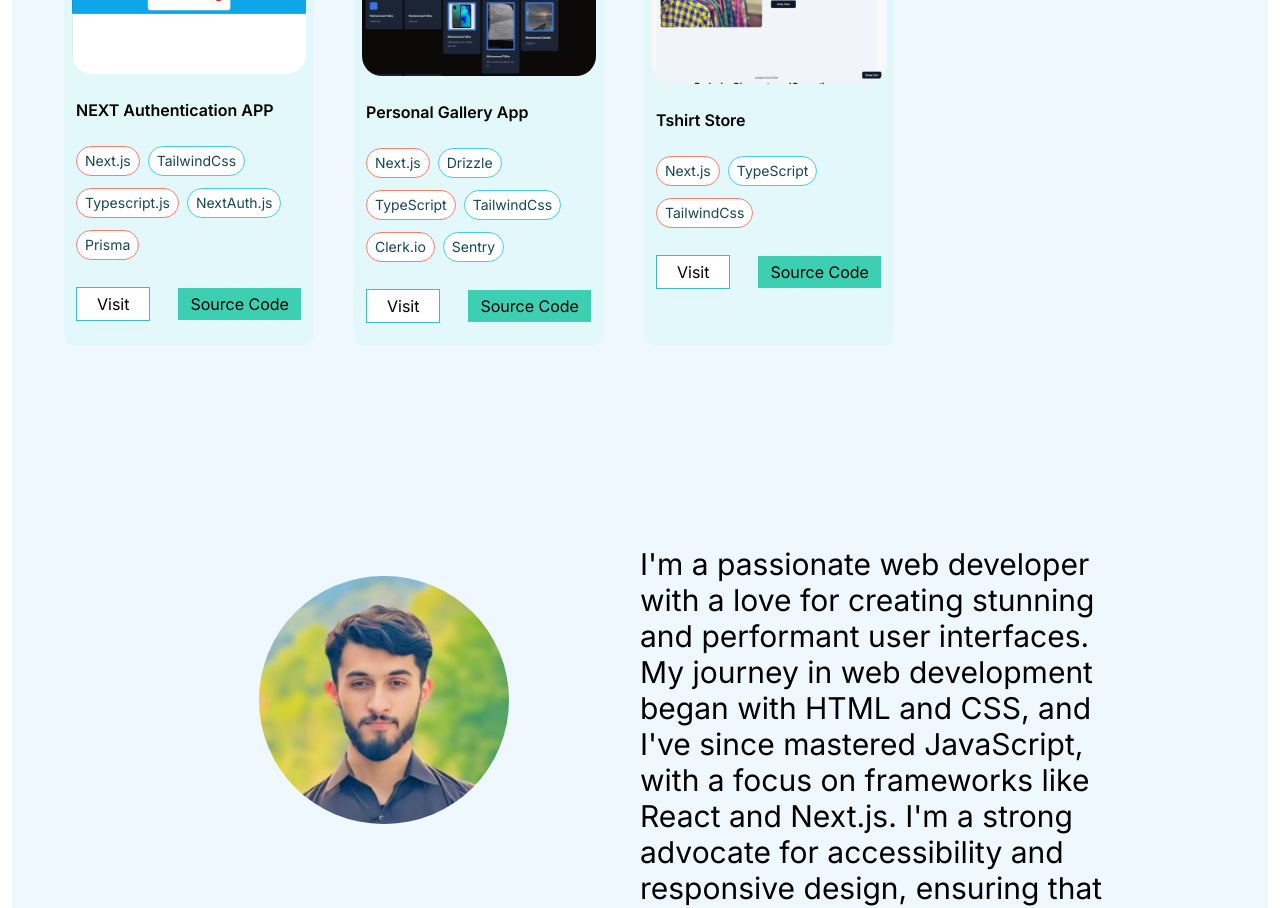
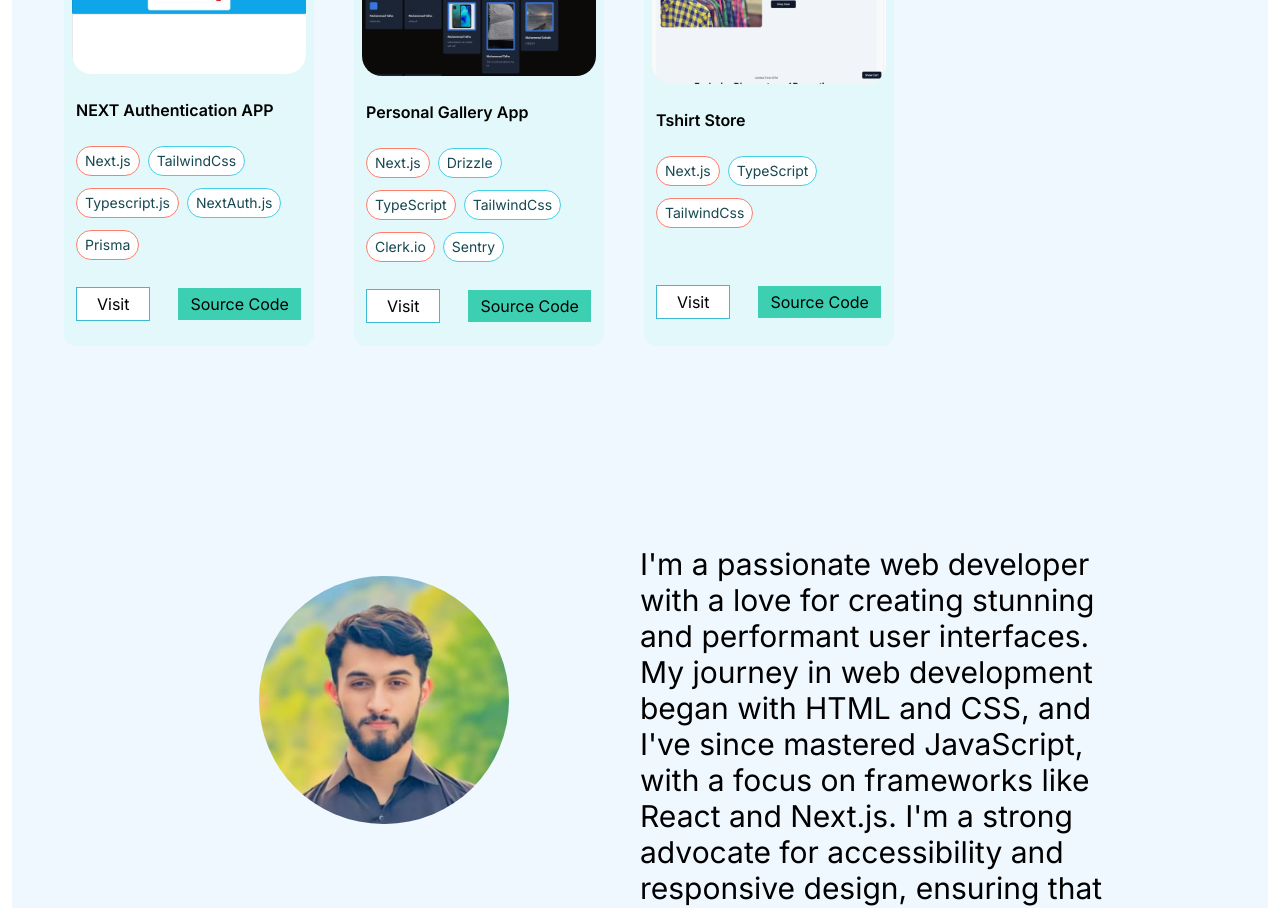
Before and after one commit to Talhary/portfolio, a Next.js app: page / in a window 1280 px wide. Shown: the part 1220-2128 px from the top of the page. Built offline with nearby package versions, Linux system fonts and the light colour scheme.

Commit message:
fixed height issue

```diff
--- a/sections/projects.tsx
+++ b/sections/projects.tsx
@@ -38,7 +38,9 @@
                 <img className="rounded-[20px]" src={project.imglink} height={300} width={250} alt={project.name}/>
               </div>
               <h2 className=" dark:text-white text-black mt-4 mx-3 font-semibold">{project.name}</h2>
-              <div className="flex flex-wrap mx-2 mt-5 gap-y-1">
+
+             <div className="flex  flex-col  min-h-[210px] justify-between">
+             <div className="flex flex-wrap mx-2 mt-5 gap-y-1">
                 {project.stack.map((el, i) => {
                   return (
                     <div className="text-sm dark:bg-dark-bg dark:text-white bg-white border border-primary1-normal rounded-full odd:border-tertiary-normal text-primary1-darker  px-2 py-1 m-1" key={i + 1}>
@@ -50,7 +52,9 @@
               <div className="">
                 <ProjectButtons githublink={project.githublink} weblink={project.weblink}/>
               </div>
+             </div>
             </div>
+
           );
         })}
       </div>
```
